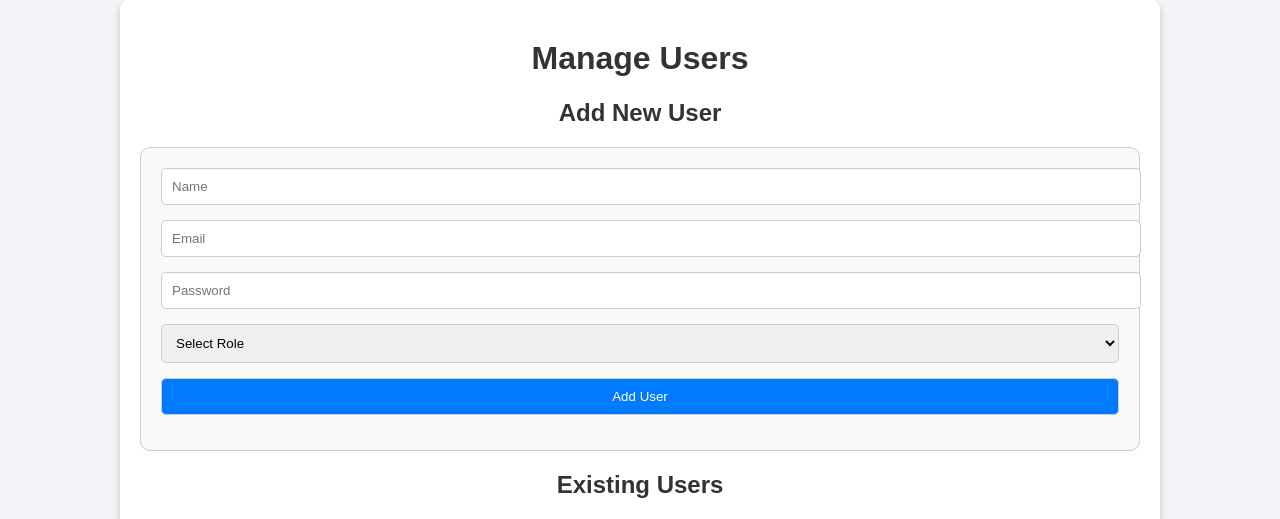
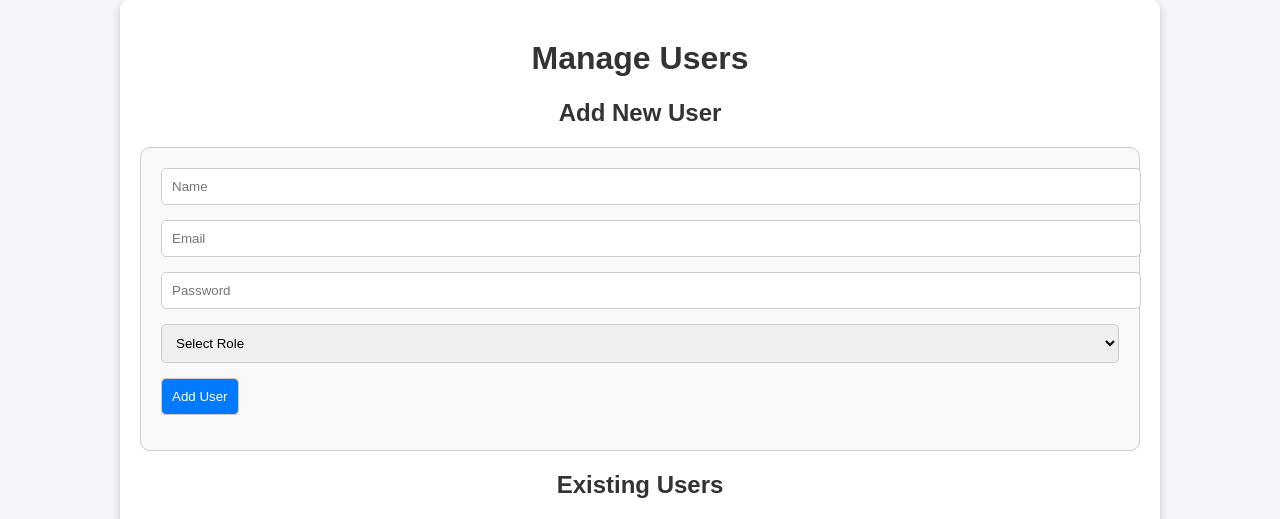
Before and after one commit to Aisha2mohammed/Simple-inventory-managment-system, a PHP site: page /manage_users.php in a window 1280 px wide. Shown: the part 51-570 px from the top of the page. Run offline with PHP 8.4, Linux system fonts and the light colour scheme; the visitor is signed in with stand-in values (Sample User, id 1); data that the repository does not hold is empty; a stand-in replaces the project's code that opens the database connection.

Commit message:
Add Inventory Managing files

```diff
--- a/manage_users.php
+++ b/manage_users.php
@@ -82,6 +82,10 @@ $users = $user->getAllUsers();
             background-color: #007bff;
             color: white;
             cursor: pointer;
+
+
+            width: auto;
+            display: inline-block;
         }
         form button:hover {
             background-color: #0056b3;
```
